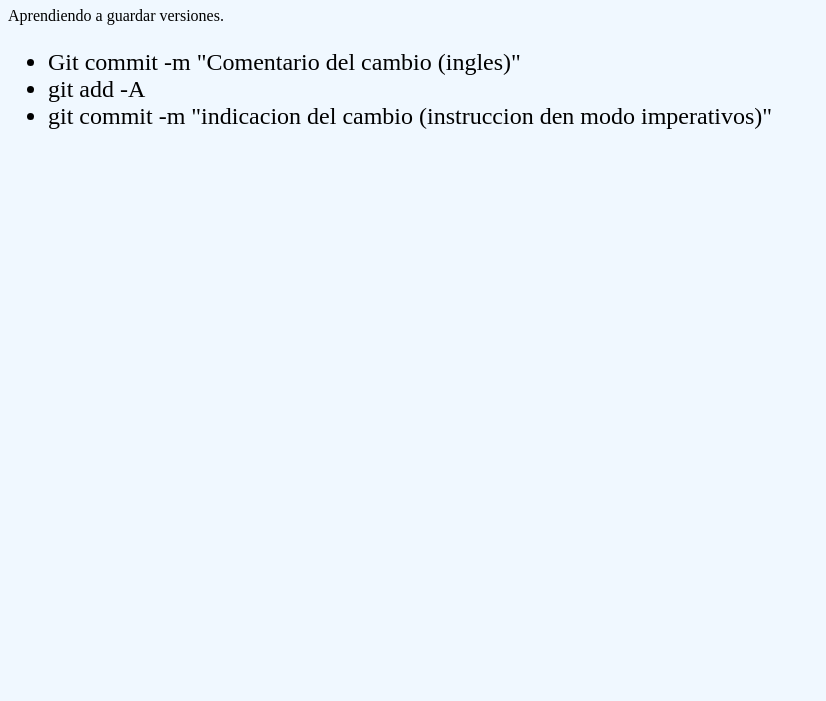
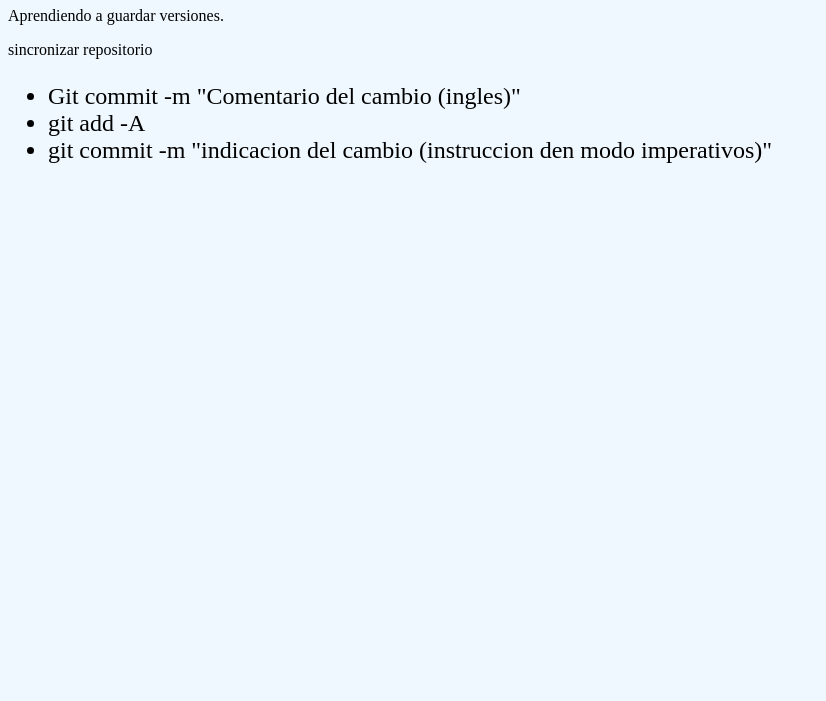
Before and after one commit to ixmael2608/new-repo, a plain HTML site: page index.html in a window 1280 px wide. Shown: the part 99-800 px from the top of the page, without its empty margins (0-826 px from the left). Drawn offline with Linux system fonts and the light colour scheme.

Commit message:
add p tag

```diff
--- a/index.html
+++ b/index.html
@@ -9,6 +9,7 @@ index.html
  <body>
    <h1>Hacer commit</h1>
    <p>Aprendiendo a guardar versiones.</p>
+   <p>sincronizar repositorio</p>
    <div class="lista">
         <ul>
             <li>Git commit -m "Comentario del cambio (ingles)"</li>
```
